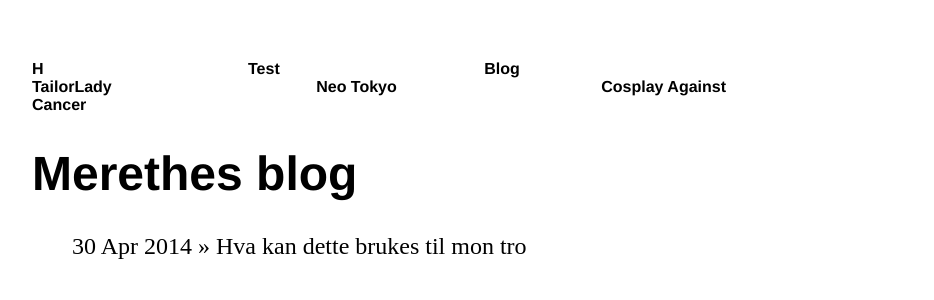
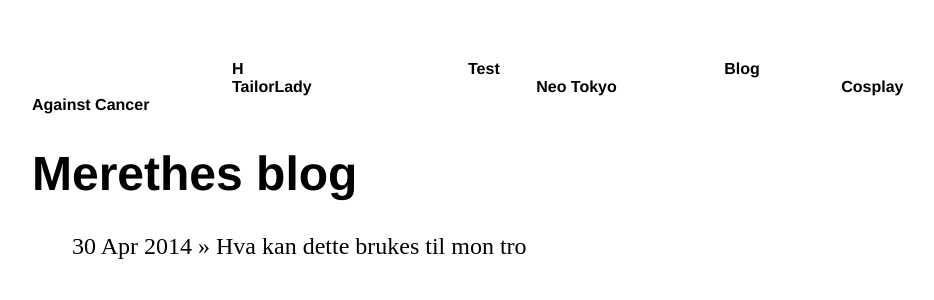
Before and after one commit to Varda84/Digicon_shop, a Jekyll site: the page built from blog/index.html, in a window 1280 px wide. Shown: the top 300 px of the page, without its empty margins (160-1094 px from the left). Built offline with Jekyll 4.4.1, drawn with Linux system fonts in a browser that asks for light colours.

Commit message:
Update main.css

```diff
--- a/css/main.css
+++ b/css/main.css
@@ -10,7 +10,8 @@ nav ul, footer ul {
 }
 nav ul li, footer ul li {
     display: inline;
-    margin-right: 200px;
+    margin-right: 20px;
+    margin-left: 200px;
 }
 a {
     text-decoration: none;
```
